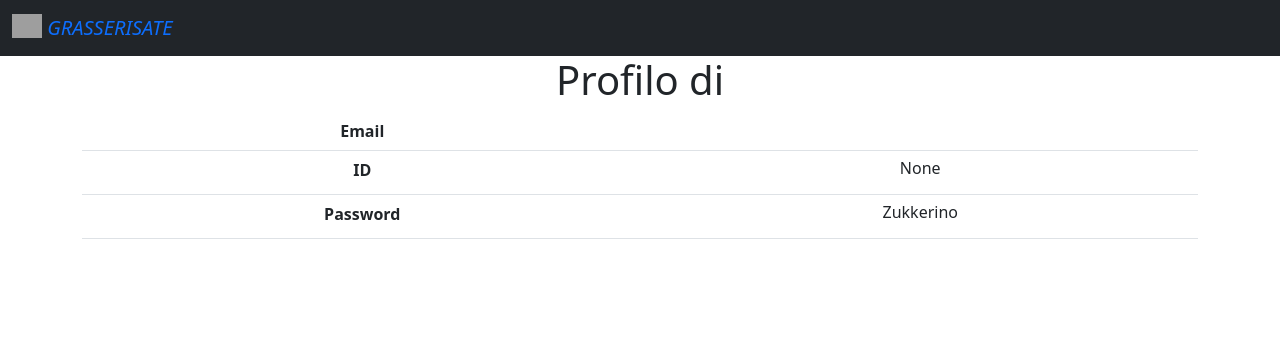
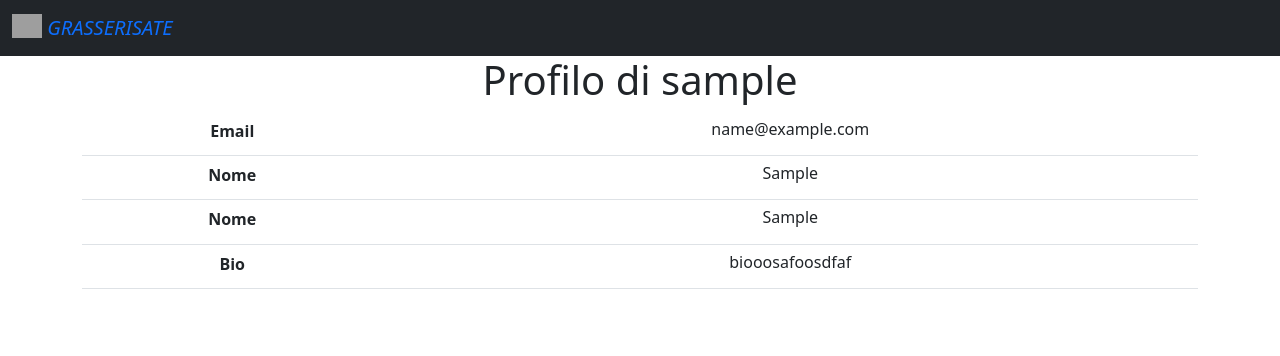
Before and after one commit to Fabiozanic2000/GrasseRisate, a Django app: template templates/profilo.html in a window 1280 px wide. Shown: the top 356 px of the page. Run offline with Django 4.2, Linux system fonts and the light colour scheme; data comes from the database, SQL or seed files in the repository; both versions use the stored data as it was after the commit; the template is opened without the code that fills it: values that come from a table or form of the project are taken from there, most other values are stand-ins (such as "Sample title", 1, 10 or a date in 2020); lists and menus that the app fills with data are empty; grey boxes are pictures that could not be loaded.

Commit message:
Messo profilo dettagliato

```diff
--- a/esame/models.py
+++ b/esame/models.py
@@ -4,7 +4,6 @@ from django.contrib.auth.models import User
 from django.core.validators import MinValueValidator, MaxValueValidator
 from django.db import models
 from django.db.models import Avg
-from multiselectfield import MultiSelectField
 
 SCELTE = [('Sat', 'Satira'),
           ('Bar', 'Barzelletta'),
@@ -16,13 +15,12 @@ class Battute(models.Model):
     testo = models.TextField(default="")
     utente = models.ForeignKey(User, on_delete=models.CASCADE)
     tempo = models.DateTimeField(auto_now=True)
-    tipo = MultiSelectField(choices=SCELTE, max_length=3, default='bar')
-
+    tipo = models.CharField(choices=SCELTE, default='bar', max_length=3)
 
     @property
-    def calcolamedia(self):
+    def calcola_media(self):
         media_tupla = self.battutarec.all().aggregate(Avg('voto'))
-        media_lunga=media_tupla['voto__avg']
+        media_lunga = media_tupla['voto__avg']
         if type(media_lunga) is NoneType:
             media = media_lunga
         else:
@@ -37,5 +35,6 @@ class Recensioni(models.Model):
 
 
 class ProfiloDettagliato(models.Model):
-    utente = models.ForeignKey(User, on_delete=models.CASCADE)
+    utente = models.OneToOneField(User, on_delete=models.CASCADE, related_name='utentedet')
     foto_profilo = models.ImageField
+    bio = models.TextField(default="")
--- a/templates/home.html
+++ b/templates/home.html
@@ -49,7 +49,7 @@
                 <div class="card-body">
                     <h6 class="card-title" > <small>{{ b.tipo }}</small>  </h6>
                     <p class="card-text"> {{ b.testo }} </p>
-                    <a href="{% url "aggiungi_recensione" pk=b.id %}" class="btn btn-primary">Recensisci!</a> Media attuale: {{ b.calcolamedia}}
+                    <a href="{% url "aggiungi_recensione" pk=b.id %}" class="btn btn-primary">Recensisci!</a> Media attuale: {{ b.calcola_media}}
                 </div>
 
             </div>
--- a/templates/profilo.html
+++ b/templates/profilo.html
@@ -8,21 +8,25 @@
 
 {% block contenuto %}
     <div class="container">
-        <p class="h1" style="text-align:center"> Profilo di {{ user.username }}</p>
+        <p class="h1" style="text-align:center"> Profilo di {{ object.username }}</p>
 
         <table class="table" style="text-align: center">
             <tbody>
             <tr>
                 <th>Email</th>
-                <th> <p class="h6" style="text-align:center">{{ user.email }} </p></th>
+                <th> <p class="h6" style="text-align:center">{{ object.email }} </p></th>
             </tr>
             <tr>
-                <th>ID</th>
-                <th> <p class="h6" style="text-align:center">{{ user.id }} </p></th>
+                <th>Nome</th>
+                <th> <p class="h6" style="text-align:center">{{ object.first_name }} </p></th>
             </tr>
             <tr>
-                <th>Password</th>
-                <th> <p class="h6" style="text-align:center">Zukkerino</p></th>
+                <th>Nome</th>
+                <th> <p class="h6" style="text-align:center">{{ object.first_name }}</p></th>
+            </tr>
+            <tr>
+                <th>Bio</th>
+                <th> <p class="h6" style="text-align:center">{{ boh.bio}}</p></th>
             </tr>
             </tbody>
         </table>
```
Also changed, not shown: esame/views.py (+7 -11 lines), db.sqlite3.
